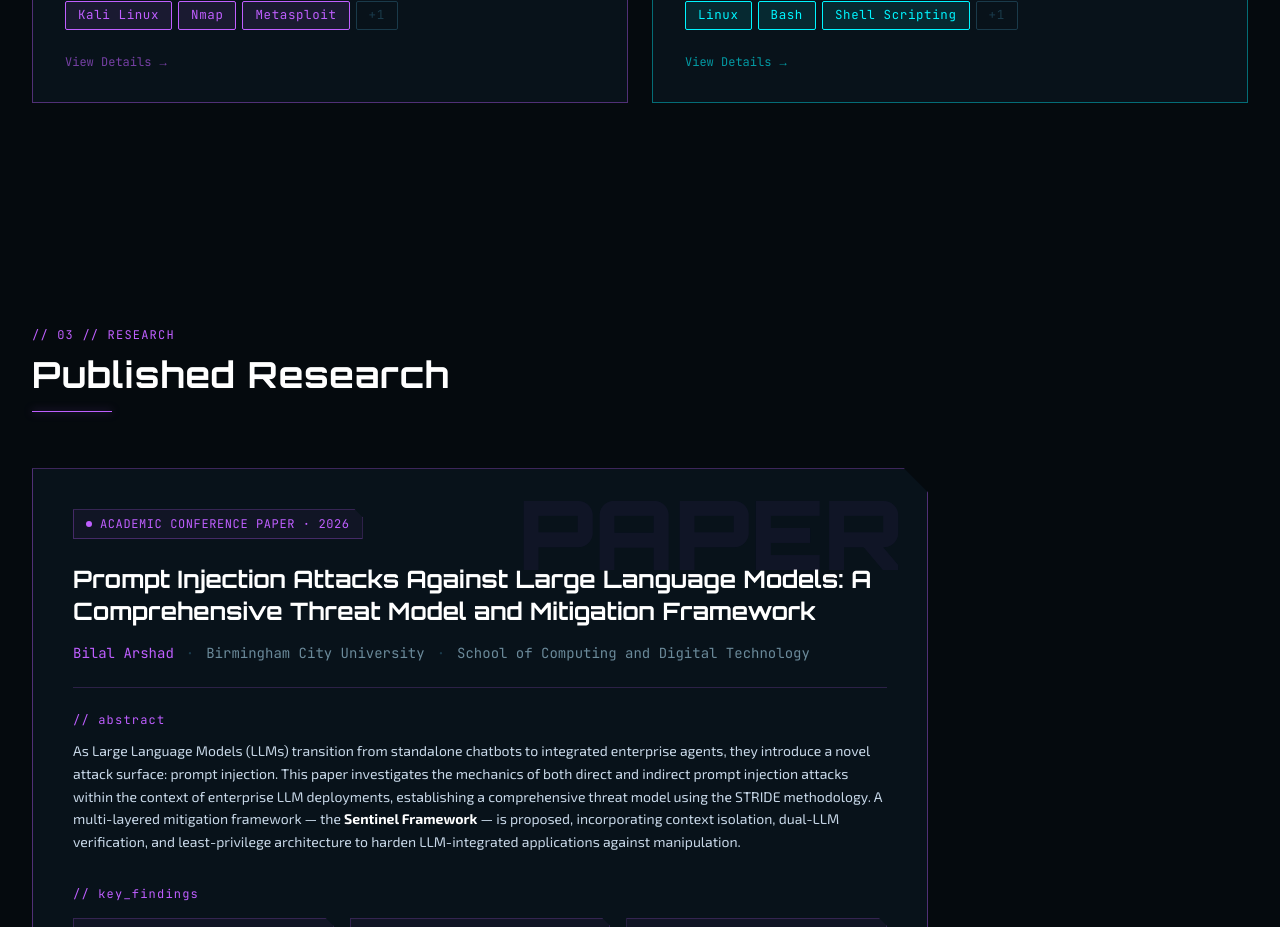
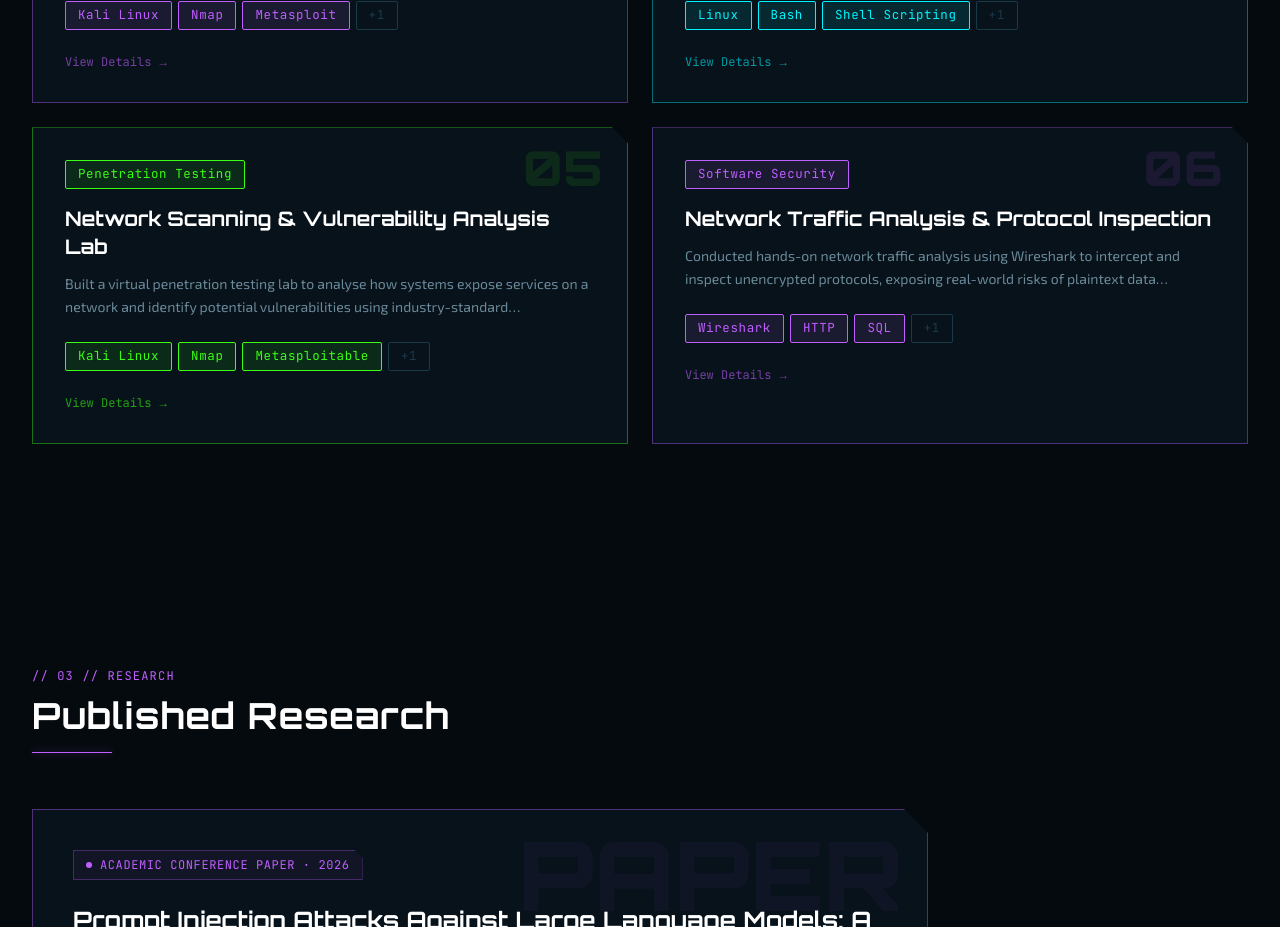
Before and after one commit to uffbilxl/bilal-portfolio, a Next.js app: page / in a window 1280 px wide. Shown: the part 3360-4287 px from the top of the page. Built offline with nearby package versions, Linux system fonts and the light colour scheme.

Commit message:
add wireshark traffic analysis project

```diff
--- a/data/profile.ts
+++ b/data/profile.ts
@@ -144,6 +144,38 @@ export const projects = [
       'Configured firewall rules and audited system logs to maintain a secure operating environment.',
     ],
   },
+  {
+    id: 5,
+    title: 'Network Scanning & Vulnerability Analysis Lab',
+    tech: ['Kali Linux', 'Nmap', 'Metasploitable', 'VirtualBox'],
+    category: 'Penetration Testing',
+    color: 'green',
+    summary:
+      'Built a virtual penetration testing lab to analyse how systems expose services on a network and identify potential vulnerabilities using industry-standard reconnaissance tools.',
+    bullets: [
+      'Configured a virtual lab environment using Kali Linux as the attacker machine and Metasploitable as the intentionally vulnerable target.',
+      'Performed network discovery and service enumeration using Nmap, identifying open ports, service versions, and software configurations.',
+      'Used advanced Nmap scanning (-A flag) to perform OS detection, traceroute, and script scanning for a complete picture of the target system.',
+      'Researched known vulnerabilities associated with discovered services such as FTP, Telnet, and exposed web servers.',
+      'Developed a structured, evidence-based approach to network reconnaissance — directly applicable to analysing IoT devices and connected systems.',
+    ],
+  },
+  {
+    id: 6,
+    title: 'Network Traffic Analysis & Protocol Inspection',
+    tech: ['Wireshark', 'HTTP', 'SQL', 'Network Forensics'],
+    category: 'Software Security',
+    color: 'purple',
+    summary:
+      'Conducted hands-on network traffic analysis using Wireshark to intercept and inspect unencrypted protocols, exposing real-world risks of plaintext data transmission.',
+    bullets: [
+      'Captured and analysed live network traffic using Wireshark to inspect HTTP communications at the packet level.',
+      'Successfully intercepted and decoded plaintext HTTP requests, revealing hidden text information and credentials transmitted without encryption.',
+      'Identified and extracted SQL queries embedded within network traffic, demonstrating how database interactions can be exposed on unprotected networks.',
+      'Observed clear-text username and password leaks transmitted over unencrypted HTTP, highlighting the critical importance of HTTPS and transport layer security.',
+      'Developed practical understanding of why encryption protocols such as TLS are essential for protecting data in transit across modern networks.',
+    ],
+  },
 ]
 
 export const education = [
```
